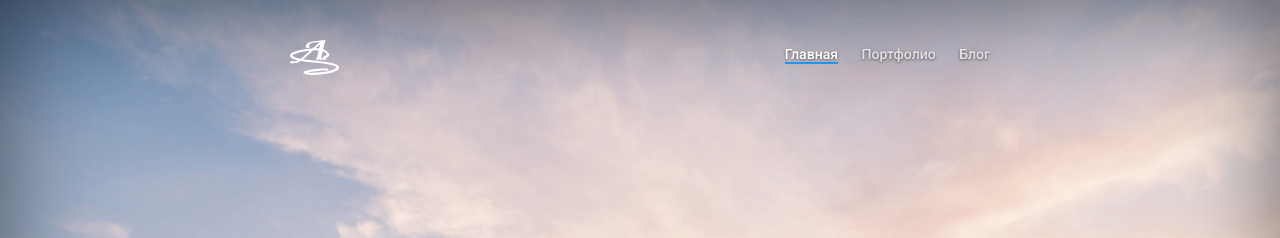
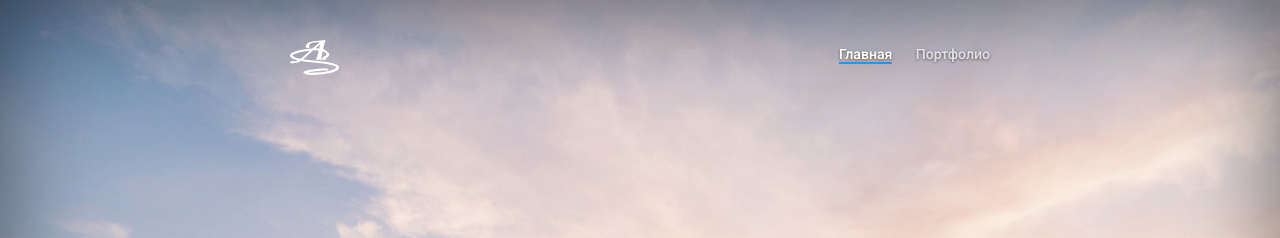
Before and after one commit to snagovskiy/snagovskiy, a Jekyll site: the page built from index.md, in a window 1280 px wide. Shown: the top 238 px of the page. Built offline with Jekyll 4.4.1, drawn with Linux system fonts in a browser that asks for light colours; nearby versions of some CDN libraries.

Commit message:
q
delete link

```diff
--- a/_config.yml
+++ b/_config.yml
@@ -21,8 +21,6 @@ menu:
         name: Природа
       - url: /gallery/animals
         name: Животные
-  - url: https://snagovskiy.tumblr.com
-    name: Блог
 
 #Social links
 facebook: asnagovskiy
```
Also changed, not shown: Gemfile.lock.
